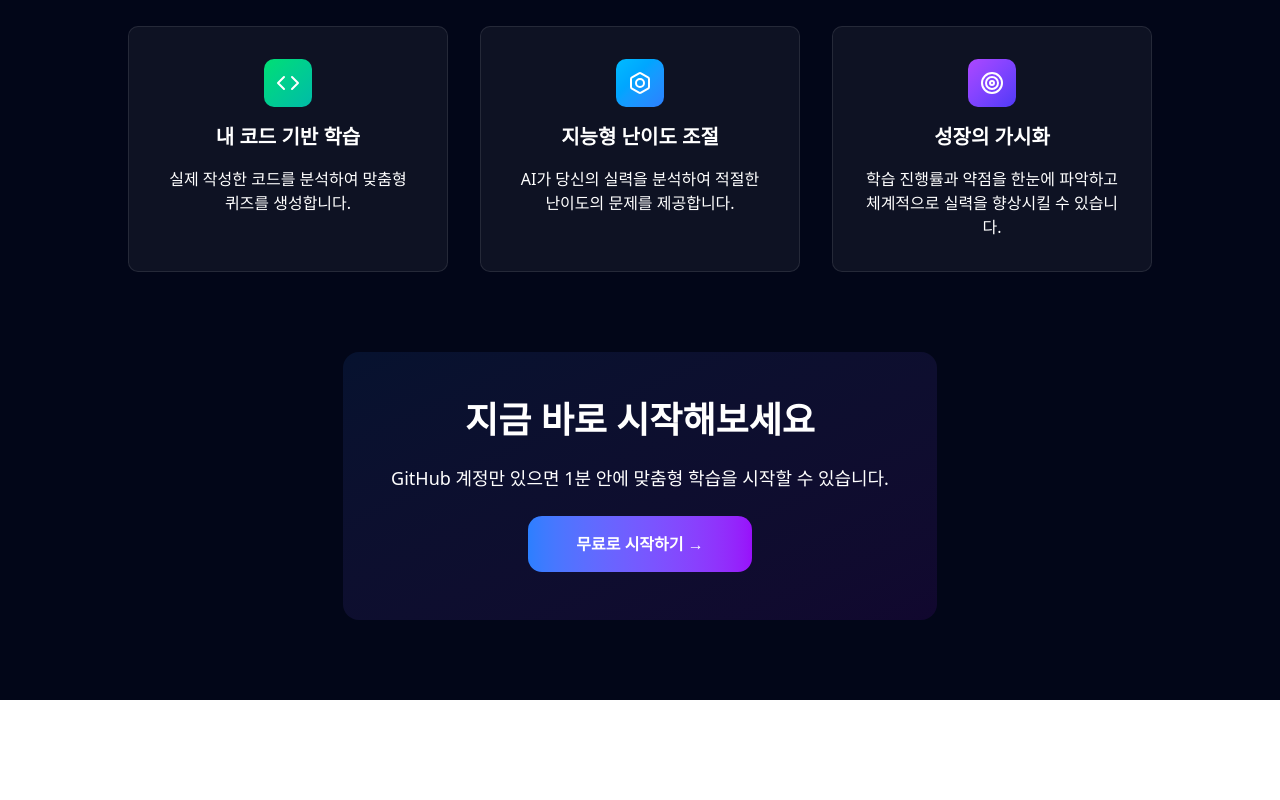
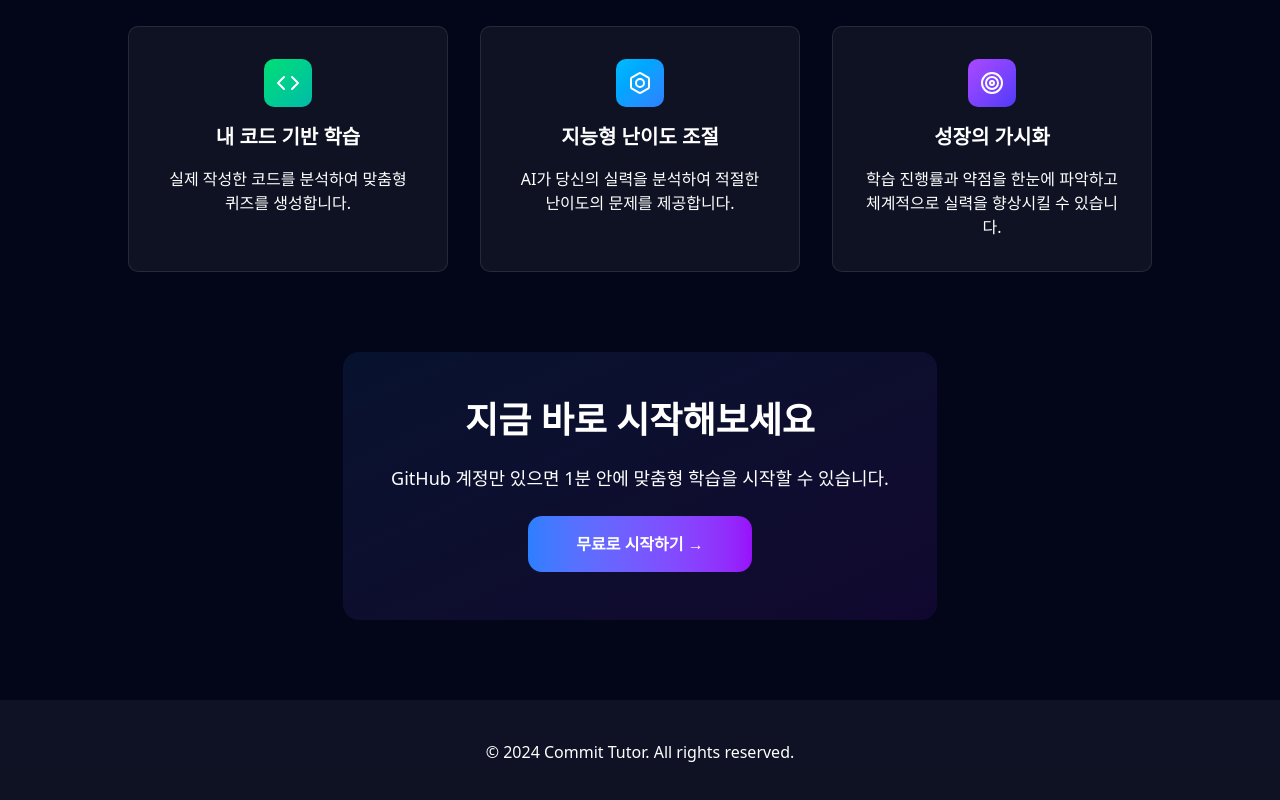
Before and after one commit to commit-tutor/frontend, a React (Vite) app: page / in a window 1280 px wide. Shown: the part 500-1300 px from the top of the page. Before the commit the page ends 1200 px from the top, so only its background shows below. Built offline with nearby package versions, Linux system fonts and the light colour scheme.

Commit message:
style: header background

```diff
--- a/src/components/common/BottomComponent.tsx
+++ b/src/components/common/BottomComponent.tsx
@@ -1,3 +1,7 @@
 export default function BottomComponent() {
-
+  return (
+    <div className="flex justify-center w-full max-h-2xl py-10 bg-white/5">
+      <p>© 2024 Commit Tutor. All rights reserved.</p>
+    </div>
+  )
 }
--- a/src/pages/HomePage.tsx
+++ b/src/pages/HomePage.tsx
@@ -1,5 +1,6 @@
 import {Bolt, Code, Target} from "lucide-react";
 import HeaderComponent from "@/components/common/HeaderComponent.tsx";
+import BottomComponent from "@/components/common/BottomComponent.tsx";
 
 export default function HomePage() {
   return (
@@ -52,6 +53,8 @@ export default function HomePage() {
         <p className="max-w-xl text-lg">GitHub 계정만 있으면 1분 안에 맞춤형 학습을 시작할 수 있습니다.</p>
         <button className="btn-primary rounded-xl max-w-3xl py-4 px-12 font-bold cursor-pointer">무료로 시작하기 →</button>
       </div>
+
+      <BottomComponent />
     </div>
   )
 }
```
